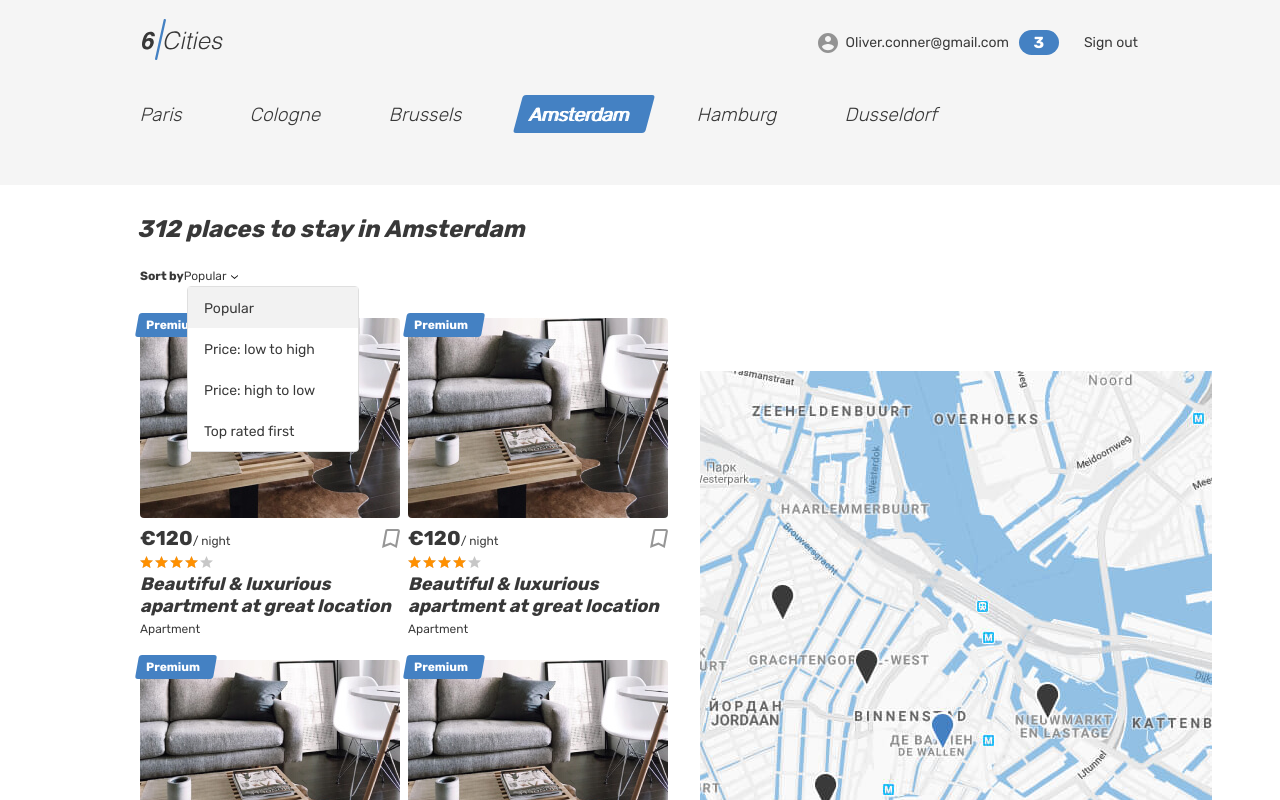
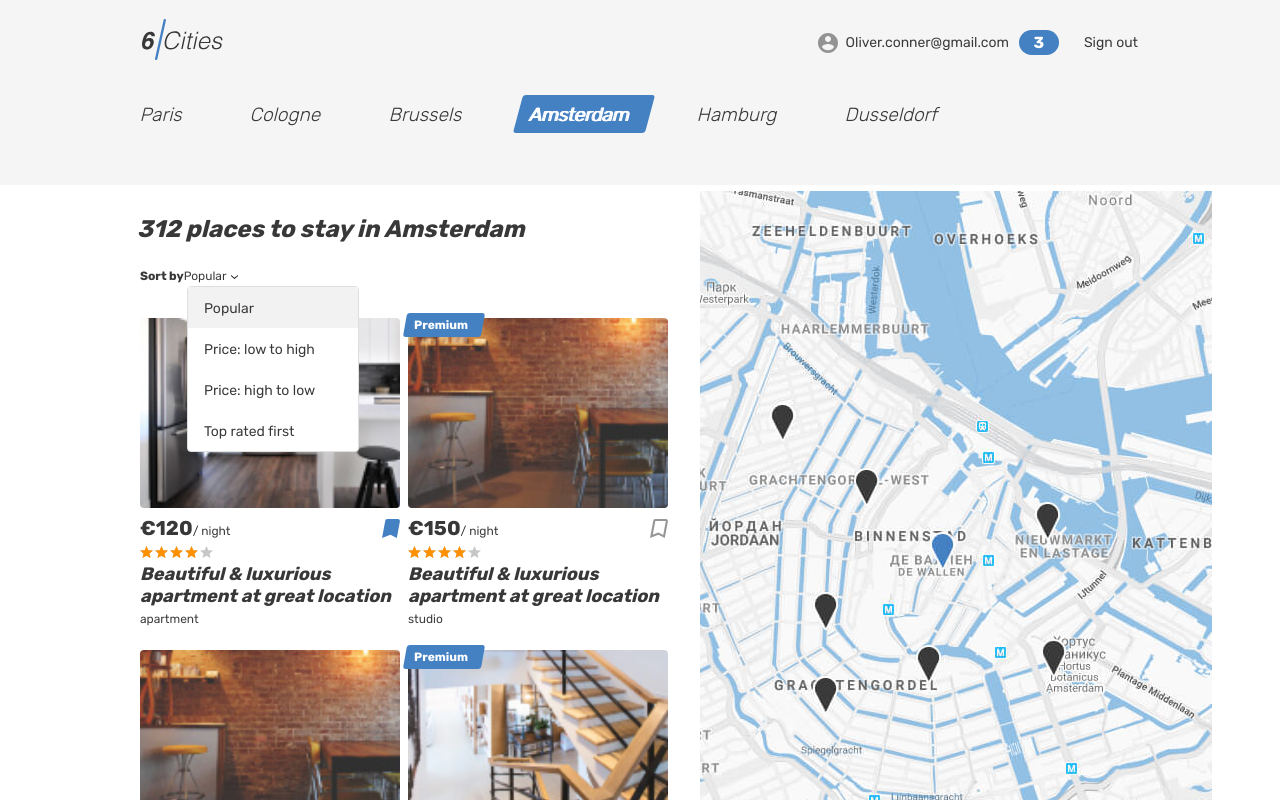
Before and after one commit to Ramitsan/877447-six-cities-10, a React (Create React App) app in the folder project/: page / in a window 1280 px wide. Shown: the top 800 px of the page. Built offline with nearby package versions, Linux system fonts and the light colour scheme.

Commit message:
Передает моковые данные через props в компоненты

```diff
--- a/project/src/components/app/app.tsx
+++ b/project/src/components/app/app.tsx
@@ -6,24 +6,33 @@ import LoginPage from '../../pages/login-page/login-page';
 import RoomPage from '../../pages/room-page/room-page';
 import NotFound from '../../pages/404-page/404-page';
 import PrivateRoute from '../private-route/private-route';
+import { Offer } from '../../types/offer';
 
 type AppScreenProps = {
   cardCount: number;
+  offers: Offer[];
 }
 
-function App({ cardCount }: AppScreenProps): JSX.Element {
+function App({ cardCount, offers }: AppScreenProps): JSX.Element {
   return (
     <BrowserRouter>
       <Routes>
         <Route
           path={AppRoute.Root}
-          element={<MainPage cardCount={cardCount} />}
+          element={
+            <MainPage
+              cardCount={cardCount}
+              offers={offers}
+            />
+          }
         />
         <Route
           path={AppRoute.Favorites}
           element={
             <PrivateRoute authorizationStatus={AuthorizationStatus.NoAuth}>
-              <FavoritesPage />
+              <FavoritesPage
+                // offers={offers}
+              />
             </ PrivateRoute>
           }
         />
--- a/project/src/components/card/card.tsx
+++ b/project/src/components/card/card.tsx
@@ -1,23 +1,30 @@
 import {Link} from 'react-router-dom';
+import { Offer } from '../../types/offer';
 
-function Card(): JSX.Element {
+type CardProps = {
+  key: number;
+  offer: Offer;
+}
+
+function Card({key, offer} : CardProps): JSX.Element {
+  const isPremium = offer.isPremium ? <div className="place-card__mark"><span>Premium</span></div> : '';
+  const isFavorite = offer.isFavorite ? 'place-card__bookmark-button--active' : '';
+
   return (
-    <article className="cities__card place-card">
-      <div className="place-card__mark">
-        <span>Premium</span>
-      </div>
+    <article key={key} className="cities__card place-card">
+      {isPremium}
       <div className="cities__image-wrapper place-card__image-wrapper">
         <Link to="/#">
-          <img className="place-card__image" src="img/apartment-01.jpg" width="260" height="200" alt="Place image" />
+          <img className="place-card__image" src={offer.previewImage} width="260" height="200" alt="Place" />
         </Link>
       </div>
       <div className="place-card__info">
         <div className="place-card__price-wrapper">
           <div className="place-card__price">
-            <b className="place-card__price-value">&euro;120</b>
+            <b className="place-card__price-value">&euro;{offer.price}</b>
             <span className="place-card__price-text">&#47;&nbsp;night</span>
           </div>
-          <button className="place-card__bookmark-button button" type="button">
+          <button className={`place-card__bookmark-button button ${isFavorite}`} type="button">
             <svg className="place-card__bookmark-icon" width="18" height="19">
               <use xlinkHref="#icon-bookmark"></use>
             </svg>
@@ -33,7 +40,7 @@ function Card(): JSX.Element {
         <h2 className="place-card__name">
           <Link to="/#">Beautiful &amp; luxurious apartment at great location</Link>
         </h2>
-        <p className="place-card__type">Apartment</p>
+        <p className="place-card__type">{offer.type}</p>
       </div>
     </article>
   );
--- /dev/null
+++ b/project/src/components/cardList/cardList.tsx
@@ -0,0 +1,21 @@
+import Card from '../../components/card/card';
+import { Offer } from '../../types/offer';
+
+type CardListProps = {
+  cardCount: number;
+  offers: Offer[];
+};
+
+export default function CardList({ cardCount, offers }: CardListProps): JSX.Element {
+  return (
+    <div className="cities__places-list places__list tabs__content">
+      {offers.map((offer) => (
+        <Card
+          key={offer.id}
+          offer={offer}
+        />
+      ))}
+
+    </div>
+  );
+}
--- a/project/src/index.tsx
+++ b/project/src/index.tsx
@@ -1,6 +1,7 @@
 import React from 'react';
 import ReactDOM from 'react-dom/client';
 import App from './components/app/app';
+import {offers} from './mocks/offers';
 
 const Setting = {
   CARD_COUNT: 5,
@@ -14,6 +15,7 @@ root.render(
   <React.StrictMode>
     <App
       cardCount = {Setting.CARD_COUNT}
+      offers = {offers}
     />
   </React.StrictMode>,
 );
--- a/project/src/mocks/offers.ts
+++ b/project/src/mocks/offers.ts
@@ -1,6 +1,6 @@
 import { Offer } from '../types/offer';
 
-export const offersList: Offer[] = [
+export const offers: Offer[] = [
   {
     bedrooms: 3,
     city: {
@@ -14,13 +14,13 @@ export const offersList: Offer[] = [
     description: 'A quiet cozy and picturesque that hides behind a a river by the unique lightness of Amsterdam.',
     goods: ['Heating', 'wi-fi', 'kitchen'],
     host: {
-      avatarUrl: '../../public/img/avatar-angelina.jpg',
+      avatarUrl: 'img/avatar-angelina.jpg',
       id: 3,
       isPro: true,
       name: 'Angelina',
     },
     id: 1,
-    images: ['../../public/img/apartment-01.jpg'],
+    images: ['img/apartment-01.jpg'],
     isFavorite: true,
     isPremium: false,
     location: {
@@ -29,7 +29,7 @@ export const offersList: Offer[] = [
       zoom: 8
     },
     maxAdults: 4,
-    previewImage: '../../public/img/apartment-small-03.jpg',
+    previewImage: 'img/apartment-small-03.jpg',
     price: 120,
     rating: 4.8,
     title: 'Beautiful & luxurious studio at great location',
@@ -48,13 +48,13 @@ export const offersList: Offer[] = [
     description: 'A quiet cozy and picturesque that hides behind a river by the unique lightness of Paris.',
     goods: ['Heating', 'conditioner', 'wi-fi'],
     host: {
-      avatarUrl: '../../public/img/avatar-max.jpg',
+      avatarUrl: 'img/avatar-max.jpg',
       id: 5,
       isPro: true,
       name: 'Max',
     },
     id: 2,
-    images: ['../../public/img/apartment-03.jpg', '../../public/img/room.jpg'],
+    images: ['img/apartment-03.jpg', 'img/room.jpg'],
     isFavorite: false,
     isPremium: true,
     location: {
@@ -63,7 +63,7 @@ export const offersList: Offer[] = [
       zoom: 8
     },
     maxAdults: 2,
-    previewImage: '../../public/img/room-small.jpg',
+    previewImage: 'img/room-small.jpg',
     price: 150,
     rating: 4.9,
     title: 'Beautiful & luxurious studio at great location',
@@ -82,13 +82,13 @@ export const offersList: Offer[] = [
     description: 'A quiet cozy and picturesque that hides behind a river by the unique lightness of Hamburg.',
     goods: ['Heating', 'conditioner', 'elevator'],
     host: {
-      avatarUrl: '../../public/img/avatar-angelina.jpg',
+      avatarUrl: 'img/avatar-angelina.jpg',
       id: 4,
       isPro: true,
       name: 'Anna',
     },
     id: 3,
-    images: ['../../public/img/apartment-02.jpg', '../../public/img/room.jpg'],
+    images: ['img/apartment-02.jpg', 'img/room.jpg'],
     isFavorite: true,
     isPremium: false,
     location: {
@@ -97,7 +97,7 @@ export const offersList: Offer[] = [
       zoom: 8
     },
     maxAdults: 2,
-    previewImage: '../../public/img/room-small.jpg',
+    previewImage: 'img/room-small.jpg',
     price: 250,
     rating: 3.5,
     title: 'Beautiful & luxurious cottage at great location',
@@ -116,13 +116,13 @@ export const offersList: Offer[] = [
     description: 'A quiet cozy and picturesque that hides behind a river by the unique lightness of Brussels.',
     goods: ['Heating', 'conditioner', 'wi-fi'],
     host: {
-      avatarUrl: '../../public/img/avatar-max.jpg',
+      avatarUrl: 'img/avatar-max.jpg',
       id: 8,
       isPro: true,
       name: 'Max',
     },
     id: 3,
-    images: ['../../public/img/apartment-01.jpg', '../../public/img/apartment-03.jpg'],
+    images: ['img/apartment-01.jpg', 'img/apartment-03.jpg'],
     isFavorite: false,
     isPremium: true,
     location: {
@@ -131,7 +131,7 @@ export const offersList: Offer[] = [
       zoom: 8
     },
     maxAdults: 5,
-    previewImage: '../../public/img/apartment-small-04.jpg',
+    previewImage: 'img/apartment-small-04.jpg',
     price: 130,
     rating: 4.5,
     title: 'Beautiful & luxurious house at great location',
--- a/project/src/pages/favorites-page/favorites-page.tsx
+++ b/project/src/pages/favorites-page/favorites-page.tsx
@@ -51,7 +51,7 @@ function FavoritesPage(): JSX.Element {
                     </div>
                     <div className="favorites__image-wrapper place-card__image-wrapper">
                       <Link to="#">
-                        <img className="place-card__image" src="img/apartment-small-03.jpg" width="150" height="110" alt="Place image" />
+                        <img className="place-card__image" src="img/apartment-small-03.jpg" width="150" height="110" alt="Place" />
                       </Link>
                     </div>
                     <div className="favorites__card-info place-card__info">
@@ -83,7 +83,7 @@ function FavoritesPage(): JSX.Element {
                   <article className="favorites__card place-card">
                     <div className="favorites__image-wrapper place-card__image-wrapper">
                       <Link to="#">
-                        <img className="place-card__image" src="img/room-small.jpg" width="150" height="110" alt="Place image" />
+                        <img className="place-card__image" src="img/room-small.jpg" width="150" height="110" alt="Place" />
                       </Link>
                     </div>
                     <div className="favorites__card-info place-card__info">
@@ -126,7 +126,7 @@ function FavoritesPage(): JSX.Element {
                   <article className="favorites__card place-card">
                     <div className="favorites__image-wrapper place-card__image-wrapper">
                       <Link to="#">
-                        <img className="place-card__image" src="img/apartment-small-04.jpg" width="150" height="110" alt="Place image" />
+                        <img className="place-card__image" src="img/apartment-small-04.jpg" width="150" height="110" alt="Place" />
                       </Link>
                     </div>
                     <div className="favorites__card-info place-card__info">
--- a/project/src/pages/main-page/main-page.tsx
+++ b/project/src/pages/main-page/main-page.tsx
@@ -1,25 +1,14 @@
 import { Link } from 'react-router-dom';
-import Card from '../../components/card/card';
 import Header from '../../components/header/header';
+import CardList from '../../components/cardList/cardList';
+import { Offer } from '../../types/offer';
 
-type mainPageProps = {
+type MainPageProps = {
   cardCount: number;
-}
-type cardContainerProps = { cardCount: number };
-
-function CardContainer({ cardCount }: cardContainerProps): JSX.Element {
-  const cards: Array<JSX.Element> = [];
-  for (let i = 0; i < cardCount; i++) {
-    cards.push(<Card />);
-  }
-  return (
-    <div className="cities__places-list places__list tabs__content">
-      {cards}
-    </div>
-  );
+  offers: Offer[];
 }
 
-function MainPage({ cardCount }: mainPageProps): JSX.Element {
+function MainPage({ cardCount, offers }: MainPageProps): JSX.Element {
   return (
     <>
       <Header />
@@ -81,7 +70,7 @@ function MainPage({ cardCount }: mainPageProps): JSX.Element {
                   <li className="places__option" tabIndex={0}>Top rated first</li>
                 </ul>
               </form>
-              <CardContainer cardCount={cardCount} />
+              <CardList cardCount={cardCount} offers={offers}/>
             </section>
             <div className="cities__right-section">
               <section className="cities__map map"></section>
```
